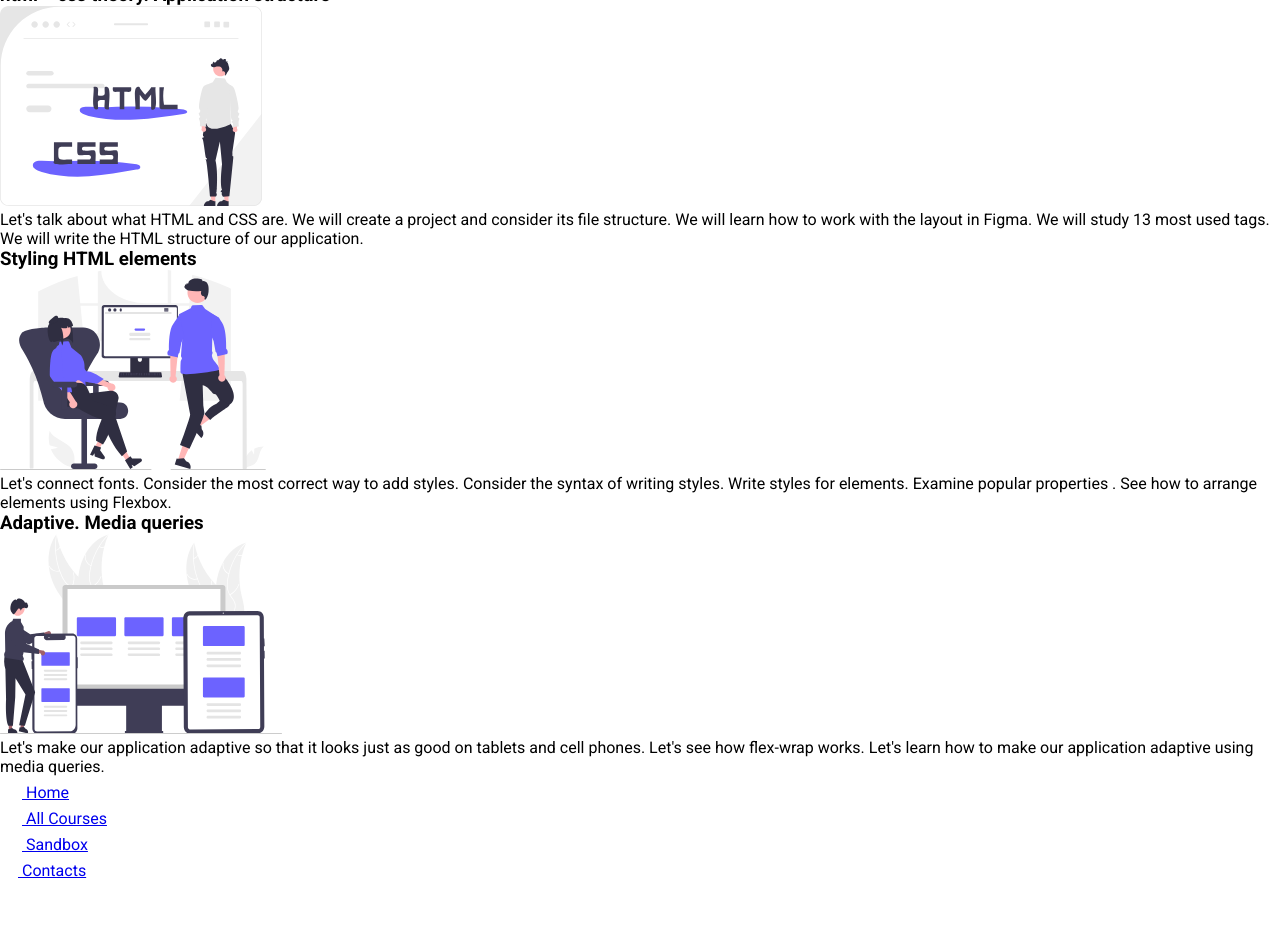
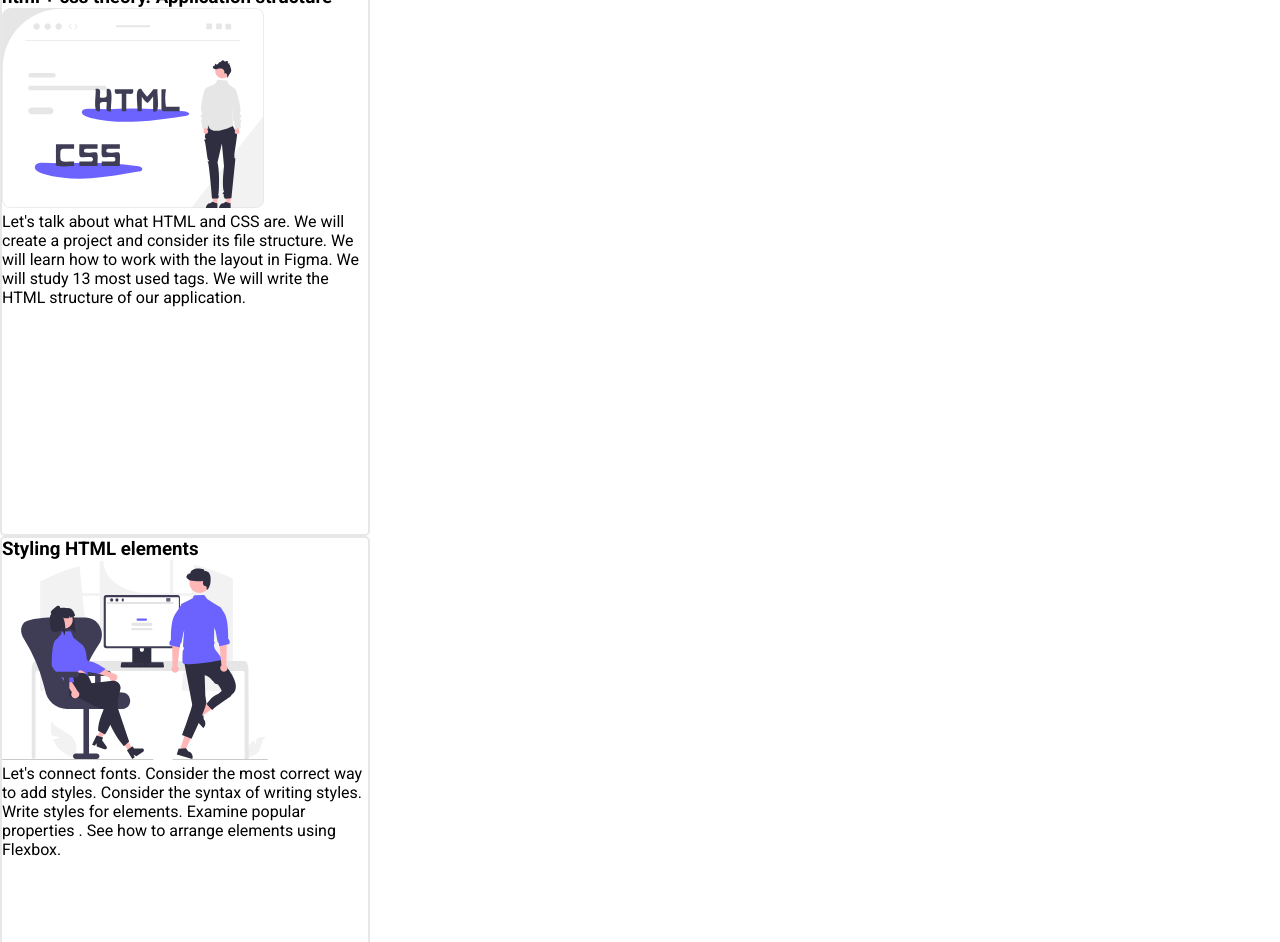
Before and after one commit to KaninGleb/Layout-achievement, a plain HTML site: page index.html in a window 1280 px wide. Shown: the part 148-1090 px from the top of the page. Before the commit the page ends 1028 px from the top, so only its background shows below. Drawn offline with Linux system fonts and the light colour scheme.

Commit message:
Class card has been created and amended with styles

```diff
--- a/index.html
+++ b/index.html
@@ -22,7 +22,7 @@
     <section>
         <h1>html+css. layout</h1>
 
-        <div>
+        <div class="card">
             <h3>html + css theory. Application structure</h3>
             <img src="./assets/images/img-1.svg" alt="img-1">
             <p>Let's talk about what HTML and CSS are. We will create a project and consider its file structure. We will
@@ -30,14 +30,14 @@
                 structure of our application.</p>
         </div>
 
-        <div>
+        <div class="card">
             <h3>Styling HTML elements</h3>
             <img src="./assets/images/img-2.svg" alt="img-2">
             <p>Let's connect fonts. Consider the most correct way to add styles. Consider the syntax of writing styles.
                 Write styles for elements. Examine popular properties . See how to arrange elements using Flexbox.</p>
         </div>
 
-        <div>
+        <div class="card">
             <h3>Adaptive. Media queries</h3>
             <img src="./assets/images/img-3.svg" alt="img-3">
             <p>Let's make our application adaptive so that it looks just as good on tablets and cell phones. Let's see
--- a/styles.css
+++ b/styles.css
@@ -36,8 +36,16 @@ header {
 }
 
 h1 {
-font-weight: 700;
-font-size: 44px;
-text-transform: uppercase;
-color: #2f2e41;
+    font-weight: 700;
+    font-size: 44px;
+    text-transform: uppercase;
+    color: #2f2e41;
 }
+
+.card {
+    border: 2px solid #e7e7e7;
+    border-radius: 5px;
+    width: 370px;
+    height: 552px;
+    background-color: #ffffff;
+}
```
